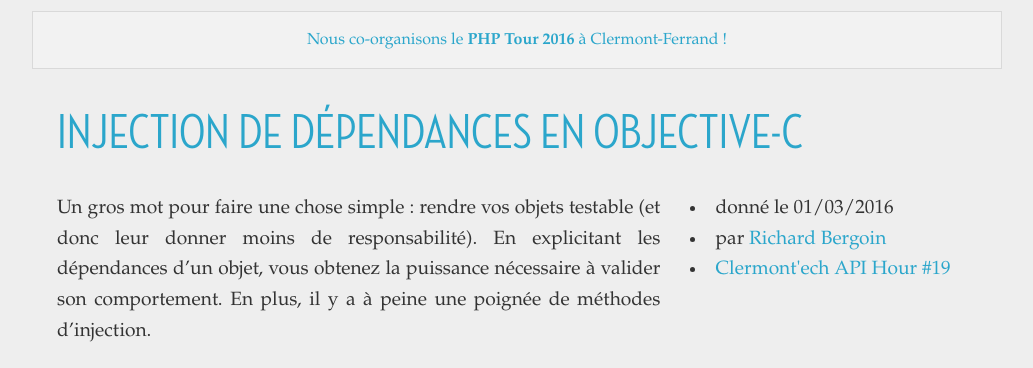
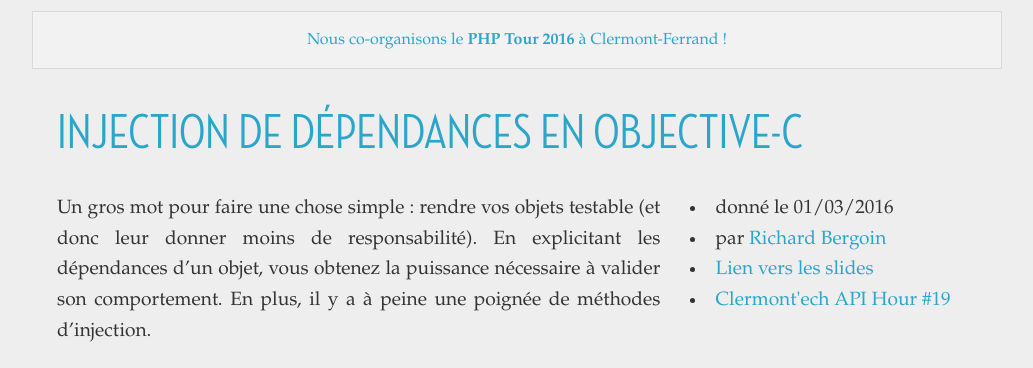
Before and after one commit to clermontech/clermontech.github.com, a Jekyll site: the page built from _posts/2016-03-01-3-richard-bergoin-injection-de-dependances-en-objective-c.md, in a window 1280 px wide and 900 px high, scrolled down 317 px, cut to the strip 0-368 px from the top of the window. Shown: the whole strip, without its empty margins (123-1156 px from the left). Built offline with Jekyll 4.4.1, drawn with Linux system fonts in a browser that asks for light colours; Markdown is read by kramdown in place of the engine named in the settings; some of the changed lines change nothing that is shown.

Commit message:
Add Richard slides

```diff
--- a/_posts/2016-03-01-3-richard-bergoin-injection-de-dependances-en-objective-c.md
+++ b/_posts/2016-03-01-3-richard-bergoin-injection-de-dependances-en-objective-c.md
@@ -10,7 +10,7 @@ author: Richard Bergoin
 author_url: https://twitter.com/mackenji21
 author_image: richard.png
 
-slides_url:
+slides_url: https://speakerdeck.com/kenji/injection-dependance-objc
 video: H69l-IBK958
 
 title: "Injection de dépendances en Objective-C"
```
